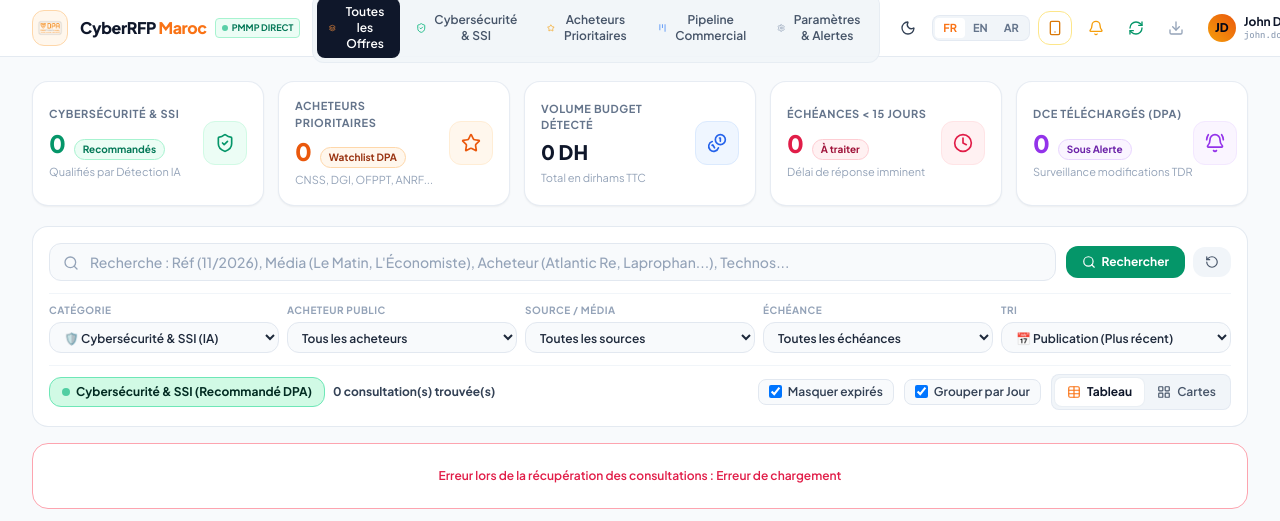
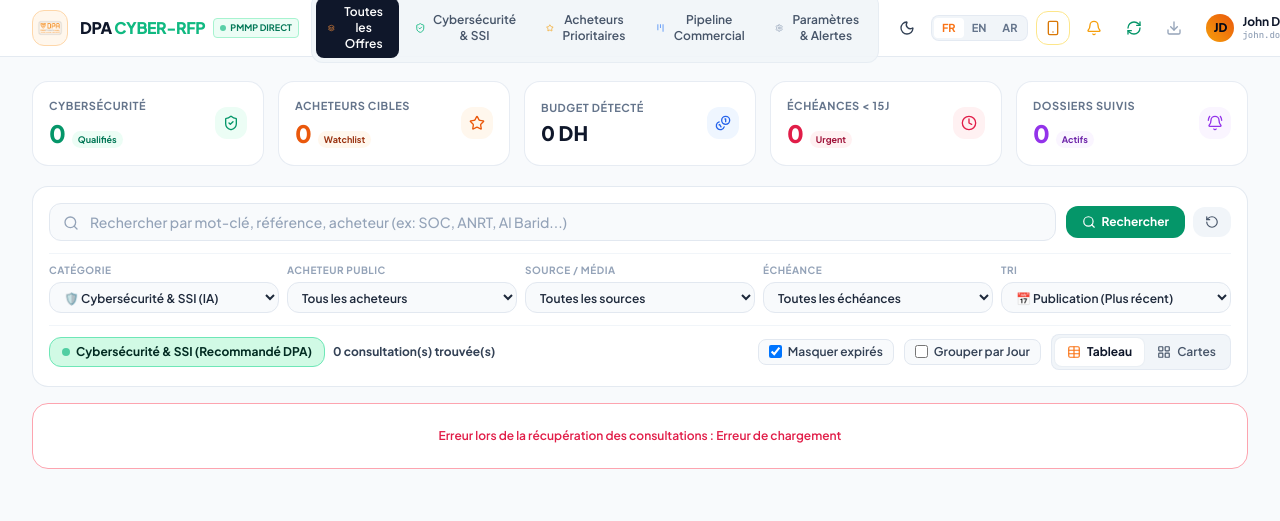
Before and after one commit to anasramouki/DPA-CYBER-RFP, a FastAPI app: template src/templates/index.html in a window 1280 px wide. Shown: the top 521 px of the page. Run offline with FastAPI, Linux system fonts and the light colour scheme; the template is opened without the code that fills it, so the values that code supplies are empty; parts of the project's set-up code (start-up, migrations or seed data) failed here and were passed over; some libraries are stand-ins or nearby versions.

Commit message:
feat: DPA-CYBER-RFP executive UI decluttering, title normalization and branding

```diff
--- a/backend-next/package.json
+++ b/backend-next/package.json
@@ -1,5 +1,5 @@
 {
-  "name": "cyberrfp-backend",
+  "name": "dpa-cyber-rfp",
   "version": "0.1.0",
   "private": true,
   "scripts": {
--- a/backend-next/src/app/layout.tsx
+++ b/backend-next/src/app/layout.tsx
@@ -2,9 +2,9 @@ import type { Metadata } from 'next';
 import './globals.css';
 
 export const metadata: Metadata = {
-  title: 'CyberRFP Maroc — Radar & Veille Marchés Publics IT & Cybersécurité',
+  title: 'DPA-CYBER-RFP — Veille Marchés Publics & Cybersécurité',
   description:
-    'Plateforme de veille stratégique en temps réel des appels d\'offres au Maroc pour le secteur IT & Cybersécurité.',
+    'Plateforme DPA-CYBER-RFP de veille stratégique en temps réel des appels d\'offres cybersécurité et marchés publics au Maroc.',
 };
 
 export default function RootLayout({
--- a/src/templates/index.html
+++ b/src/templates/index.html
@@ -3,7 +3,7 @@
 <head>
   <meta charset="UTF-8">
   <meta name="viewport" content="width=device-width, initial-scale=1.0, viewport-fit=cover">
-  <title>CyberRFP Maroc — Veille Intelligente Marchés Publics & DCE Direct</title>
+  <title>DPA-CYBER-RFP — Veille Intelligente Marchés Publics & DCE Direct</title>
 
   <!-- Apple iOS / iPhone Web App Capabilities -->
   <meta name="apple-mobile-web-app-capable" content="yes">
@@ -180,7 +180,7 @@
             <img src="/static/dpa_logo.png" alt="DPA - DataProtech company" class="h-5 sm:h-6 w-auto object-contain">
           </div>
           <div class="flex items-center space-x-1.5 sm:space-x-2">
-            <span class="font-extrabold text-xs sm:text-base tracking-tight text-slate-900 dark:text-white">CyberRFP <span class="text-orange-500">Maroc</span></span>
+            <span class="font-extrabold text-xs sm:text-base tracking-tight text-slate-900 dark:text-white">DPA <span class="text-emerald-500">CYBER-RFP</span></span>
             <span class="hidden md:inline-flex items-center space-x-1 px-1.5 py-0.5 rounded text-[9px] font-bold bg-emerald-50 text-emerald-700 dark:bg-emerald-950/50 dark:text-emerald-400 border border-emerald-200 dark:border-emerald-800/60">
               <span class="w-1.5 h-1.5 rounded-full bg-emerald-500 animate-pulse"></span>
               <span>PMMP DIRECT</span>
@@ -336,80 +336,80 @@
   <!-- ==================== MAIN CONTENT (EXPANDED WORKSPACE) ==================== -->
   <main class="max-w-[1720px] mx-auto px-2 sm:px-6 lg:px-8 py-4 sm:py-6 flex-1 w-full space-y-4 sm:space-y-5 overflow-x-clip">
 
-    <!-- KPI Metric Summary Ribbon (5 High-density columns) -->
-    <div class="grid grid-cols-2 sm:grid-cols-3 lg:grid-cols-5 gap-1.5 sm:gap-3.5">
+    <!-- KPI Metric Summary Ribbon (Minimalist, Airy & Executive) -->
+    <div class="grid grid-cols-2 sm:grid-cols-3 lg:grid-cols-5 gap-2 sm:gap-3.5">
 
       <!-- KPI 1: Cybersécurité -->
-      <div class="bg-white dark:bg-slate-900 rounded-2xl p-2 sm:p-4 border border-slate-200/80 dark:border-slate-800 shadow-sm flex items-center justify-between transition-colors">
-        <div class="space-y-0.5 sm:space-y-1">
-          <span class="text-[9px] sm:text-[11px] font-bold text-slate-500 dark:text-slate-400 uppercase tracking-wider block" id="kpi-lbl-cyber">Cybersécurité & SSI</span>
-          <div class="flex items-baseline space-x-1 sm:space-x-2">
-            <span class="text-lg sm:text-2xl font-black text-emerald-600 dark:text-emerald-400" id="kpi-cyber-count">0</span>
-            <span class="text-[8px] sm:text-[10px] font-bold text-emerald-700 dark:text-emerald-300 bg-emerald-50 dark:bg-emerald-950/60 px-1 sm:px-2 py-0.5 rounded-full border border-emerald-200 dark:border-emerald-800" id="kpi-badge-cyber">Recommandés</span>
-          </div>
-          <span class="text-[9px] sm:text-[11px] text-slate-400 dark:text-slate-500 block truncate" id="kpi-sub-cyber">Qualifiés par Détection IA</span>
-        </div>
-        <div class="w-7 h-7 sm:w-11 sm:h-11 rounded-lg sm:rounded-xl bg-emerald-50 dark:bg-emerald-950/60 text-emerald-600 dark:text-emerald-400 flex items-center justify-center shrink-0 border border-emerald-100 dark:border-emerald-800/60">
-          <i data-lucide="shield-check" class="w-3.5 h-3.5 sm:w-5 sm:h-5"></i>
+      <div class="bg-white dark:bg-slate-900 rounded-2xl p-3 sm:p-4 border border-slate-200/80 dark:border-slate-800 shadow-2xs flex items-center justify-between transition-colors">
+        <div class="space-y-0.5">
+          <span class="text-[10px] sm:text-[11px] font-bold text-slate-500 dark:text-slate-400 uppercase tracking-wider block" id="kpi-lbl-cyber">Cybersécurité</span>
+          <div class="flex items-baseline space-x-1.5">
+            <span class="text-xl sm:text-2xl font-black text-emerald-600 dark:text-emerald-400" id="kpi-cyber-count">0</span>
+            <span class="text-[9px] font-bold text-emerald-700 dark:text-emerald-300 bg-emerald-50 dark:bg-emerald-950/60 px-1.5 py-0.5 rounded-full" id="kpi-badge-cyber">Qualifiés</span>
+          </div>
+          <span class="hidden" id="kpi-sub-cyber"></span>
+        </div>
+        <div class="w-8 h-8 rounded-xl bg-emerald-50 dark:bg-emerald-950/60 text-emerald-600 dark:text-emerald-400 flex items-center justify-center shrink-0">
+          <i data-lucide="shield-check" class="w-4 h-4"></i>
         </div>
       </div>
 
       <!-- KPI 2: Acheteurs Prioritaires -->
-      <div class="bg-white dark:bg-slate-900 rounded-2xl p-2 sm:p-4 border border-slate-200/80 dark:border-slate-800 shadow-sm flex items-center justify-between transition-colors">
-        <div class="space-y-0.5 sm:space-y-1">
-          <span class="text-[9px] sm:text-[11px] font-bold text-slate-500 dark:text-slate-400 uppercase tracking-wider block" id="kpi-lbl-priority">Acheteurs Prioritaires</span>
-          <div class="flex items-baseline space-x-1 sm:space-x-2">
-            <span class="text-lg sm:text-2xl font-black text-orange-600 dark:text-orange-400" id="kpi-priority-count">0</span>
-            <span class="text-[8px] sm:text-[10px] font-bold text-orange-800 dark:text-orange-300 bg-orange-50 dark:bg-orange-950/60 px-1 sm:px-2 py-0.5 rounded-full border border-orange-200 dark:border-orange-800" id="kpi-badge-priority">Watchlist DPA</span>
-          </div>
-          <span class="text-[9px] sm:text-[11px] text-slate-400 dark:text-slate-500 block truncate" id="kpi-sub-priority">CNSS, DGI, OFPPT, ANRF...</span>
-        </div>
-        <div class="w-7 h-7 sm:w-11 sm:h-11 rounded-lg sm:rounded-xl bg-orange-50 dark:bg-orange-950/60 text-orange-600 dark:text-orange-400 flex items-center justify-center shrink-0 border border-orange-100 dark:border-orange-800/60">
-          <i data-lucide="star" class="w-3.5 h-3.5 sm:w-5 sm:h-5"></i>
+      <div class="bg-white dark:bg-slate-900 rounded-2xl p-3 sm:p-4 border border-slate-200/80 dark:border-slate-800 shadow-2xs flex items-center justify-between transition-colors">
+        <div class="space-y-0.5">
+          <span class="text-[10px] sm:text-[11px] font-bold text-slate-500 dark:text-slate-400 uppercase tracking-wider block" id="kpi-lbl-priority">Acheteurs Cibles</span>
+          <div class="flex items-baseline space-x-1.5">
+            <span class="text-xl sm:text-2xl font-black text-orange-600 dark:text-orange-400" id="kpi-priority-count">0</span>
+            <span class="text-[9px] font-bold text-orange-800 dark:text-orange-300 bg-orange-50 dark:bg-orange-950/60 px-1.5 py-0.5 rounded-full" id="kpi-badge-priority">Watchlist</span>
+          </div>
+          <span class="hidden" id="kpi-sub-priority"></span>
+        </div>
+        <div class="w-8 h-8 rounded-xl bg-orange-50 dark:bg-orange-950/60 text-orange-600 dark:text-orange-400 flex items-center justify-center shrink-0">
+          <i data-lucide="star" class="w-4 h-4"></i>
         </div>
       </div>
 
       <!-- KPI 3: Volume Budget -->
-      <div class="bg-white dark:bg-slate-900 rounded-2xl p-2 sm:p-4 border border-slate-200/80 dark:border-slate-800 shadow-sm flex items-center justify-between transition-colors">
-        <div class="space-y-0.5 sm:space-y-1">
-          <span class="text-[9px] sm:text-[11px] font-bold text-slate-500 dark:text-slate-400 uppercase tracking-wider block" id="kpi-lbl-budget">Volume Budget Détecté</span>
-          <div class="flex items-baseline space-x-1 sm:space-x-2">
-            <span class="text-xs sm:text-xl font-black text-slate-900 dark:text-white" id="kpi-total-budget">0 DH</span>
-          </div>
-          <span class="text-[9px] sm:text-[11px] text-slate-400 dark:text-slate-500 block truncate" id="kpi-sub-budget">Total en dirhams TTC</span>
-        </div>
-        <div class="w-7 h-7 sm:w-11 sm:h-11 rounded-lg sm:rounded-xl bg-blue-50 dark:bg-blue-950/60 text-blue-600 dark:text-blue-400 flex items-center justify-center shrink-0 border border-blue-100 dark:border-blue-800/60">
-          <i data-lucide="coins" class="w-3.5 h-3.5 sm:w-5 sm:h-5"></i>
+      <div class="bg-white dark:bg-slate-900 rounded-2xl p-3 sm:p-4 border border-slate-200/80 dark:border-slate-800 shadow-2xs flex items-center justify-between transition-colors">
+        <div class="space-y-0.5">
+          <span class="text-[10px] sm:text-[11px] font-bold text-slate-500 dark:text-slate-400 uppercase tracking-wider block" id="kpi-lbl-budget">Budget Détecté</span>
+          <div class="flex items-baseline space-x-1.5">
+            <span class="text-base sm:text-xl font-black text-slate-900 dark:text-white" id="kpi-total-budget">0 DH</span>
+          </div>
+          <span class="hidden" id="kpi-sub-budget"></span>
+        </div>
+        <div class="w-8 h-8 rounded-xl bg-blue-50 dark:bg-blue-950/60 text-blue-600 dark:text-blue-400 flex items-center justify-center shrink-0">
+          <i data-lucide="coins" class="w-4 h-4"></i>
         </div>
       </div>
 
       <!-- KPI 4: Échéances Urgentes (< 15j) -->
-      <div class="bg-white dark:bg-slate-900 rounded-2xl p-2 sm:p-4 border border-slate-200/80 dark:border-slate-800 shadow-sm flex items-center justify-between transition-colors">
-        <div class="space-y-0.5 sm:space-y-1">
-          <span class="text-[9px] sm:text-[11px] font-bold text-slate-500 dark:text-slate-400 uppercase tracking-wider block" id="kpi-lbl-urgent">Échéances < 15 jours</span>
-          <div class="flex items-baseline space-x-1 sm:space-x-2">
-            <span class="text-lg sm:text-2xl font-black text-rose-600 dark:text-rose-400" id="kpi-urgent-count">0</span>
-            <span class="text-[8px] sm:text-[10px] font-bold text-rose-800 dark:text-rose-300 bg-rose-50 dark:bg-rose-950/60 px-1 sm:px-2 py-0.5 rounded-full border border-rose-200 dark:border-rose-800" id="kpi-badge-urgent">À traiter</span>
-          </div>
-          <span class="text-[9px] sm:text-[11px] text-slate-400 dark:text-slate-500 block truncate" id="kpi-sub-urgent">Délai de réponse imminent</span>
-        </div>
-        <div class="w-7 h-7 sm:w-11 sm:h-11 rounded-lg sm:rounded-xl bg-rose-50 dark:bg-rose-950/60 text-rose-600 dark:text-rose-400 flex items-center justify-center shrink-0 border border-rose-100 dark:border-rose-800/60">
-          <i data-lucide="clock" class="w-3.5 h-3.5 sm:w-5 sm:h-5"></i>
+      <div class="bg-white dark:bg-slate-900 rounded-2xl p-3 sm:p-4 border border-slate-200/80 dark:border-slate-800 shadow-2xs flex items-center justify-between transition-colors">
+        <div class="space-y-0.5">
+          <span class="text-[10px] sm:text-[11px] font-bold text-slate-500 dark:text-slate-400 uppercase tracking-wider block" id="kpi-lbl-urgent">Échéances &lt; 15j</span>
+          <div class="flex items-baseline space-x-1.5">
+            <span class="text-xl sm:text-2xl font-black text-rose-600 dark:text-rose-400" id="kpi-urgent-count">0</span>
+            <span class="text-[9px] font-bold text-rose-800 dark:text-rose-300 bg-rose-50 dark:bg-rose-950/60 px-1.5 py-0.5 rounded-full" id="kpi-badge-urgent">Urgent</span>
+          </div>
+          <span class="hidden" id="kpi-sub-urgent"></span>
+        </div>
+        <div class="w-8 h-8 rounded-xl bg-rose-50 dark:bg-rose-950/60 text-rose-600 dark:text-rose-400 flex items-center justify-center shrink-0">
+          <i data-lucide="clock" class="w-4 h-4"></i>
         </div>
       </div>
 
       <!-- KPI 5: DCE Téléchargés / Alertes -->
-      <div class="bg-white dark:bg-slate-900 rounded-2xl p-2 sm:p-4 border border-slate-200/80 dark:border-slate-800 shadow-sm flex items-center justify-between transition-colors">
-        <div class="space-y-0.5 sm:space-y-1">
-          <span class="text-[9px] sm:text-[11px] font-bold text-slate-500 dark:text-slate-400 uppercase tracking-wider block" id="kpi-lbl-downloaded">DCE Téléchargés (DPA)</span>
-          <div class="flex items-baseline space-x-1 sm:space-x-2">
-            <span class="text-lg sm:text-2xl font-black text-purple-600 dark:text-purple-400" id="kpi-downloaded-count">0</span>
-            <span class="text-[8px] sm:text-[10px] font-bold text-purple-800 dark:text-purple-300 bg-purple-50 dark:bg-purple-950/60 px-1 sm:px-2 py-0.5 rounded-full border border-purple-200 dark:border-purple-800" id="kpi-badge-downloaded">Sous Alerte</span>
-          </div>
-          <span class="text-[9px] sm:text-[11px] text-slate-400 dark:text-slate-500 block truncate" id="kpi-sub-downloaded">Surveillance modifications TDR</span>
-        </div>
-        <div class="w-7 h-7 sm:w-11 sm:h-11 rounded-lg sm:rounded-xl bg-purple-50 dark:bg-purple-950/60 text-purple-600 dark:text-purple-400 flex items-center justify-center shrink-0 border border-purple-100 dark:border-purple-800/60">
-          <i data-lucide="bell-ring" class="w-3.5 h-3.5 sm:w-5 sm:h-5"></i>
+      <div class="bg-white dark:bg-slate-900 rounded-2xl p-3 sm:p-4 border border-slate-200/80 dark:border-slate-800 shadow-2xs flex items-center justify-between transition-colors">
+        <div class="space-y-0.5">
+          <span class="text-[10px] sm:text-[11px] font-bold text-slate-500 dark:text-slate-400 uppercase tracking-wider block" id="kpi-lbl-downloaded">Dossiers Suivis</span>
+          <div class="flex items-baseline space-x-1.5">
+            <span class="text-xl sm:text-2xl font-black text-purple-600 dark:text-purple-400" id="kpi-downloaded-count">0</span>
+            <span class="text-[9px] font-bold text-purple-800 dark:text-purple-300 bg-purple-50 dark:bg-purple-950/60 px-1.5 py-0.5 rounded-full" id="kpi-badge-downloaded">Actifs</span>
+          </div>
+          <span class="hidden" id="kpi-sub-downloaded"></span>
+        </div>
+        <div class="w-8 h-8 rounded-xl bg-purple-50 dark:bg-purple-950/60 text-purple-600 dark:text-purple-400 flex items-center justify-center shrink-0">
+          <i data-lucide="bell-ring" class="w-4 h-4"></i>
         </div>
       </div>
 
@@ -435,7 +435,7 @@
               spellcheck="false"
               oninput="onSearchInput(this.value)"
               onfocus="showSearchSuggestions()"
-              placeholder="Recherche : Réf (11/2026), Média (Le Matin, L'Économiste), Acheteur (Atlantic Re, Laprophan...), Technos..."
+              placeholder="Rechercher par mot-clé, référence, acheteur (ex: SOC, ANRT, Al Barid...)"
               class="w-full bg-slate-50 dark:bg-slate-950 border border-slate-200 dark:border-slate-800 rounded-xl pl-10 pr-9 py-2 text-xs sm:text-sm text-slate-900 dark:text-white placeholder-slate-400 focus:outline-none focus:border-emerald-500 focus:ring-2 focus:ring-emerald-500/10 transition font-medium"
             >
             <button id="btn-clear-search" onclick="clearSearchInput()" class="hidden absolute right-3 top-2.5 p-1 rounded-md text-slate-400 hover:text-slate-700 dark:hover:text-white transition" title="Effacer">
@@ -573,7 +573,7 @@
 
             <!-- Group by Day Toggle -->
             <label class="inline-flex items-center space-x-1.5 cursor-pointer bg-slate-50 dark:bg-slate-950 hover:bg-slate-100 dark:hover:bg-slate-800 px-2.5 py-1 rounded-lg border border-slate-200 dark:border-slate-800 transition font-semibold text-slate-700 dark:text-slate-300">
-              <input type="checkbox" id="toggle-group-by-day" checked onchange="renderTendersList(allTendersCache)" class="rounded text-emerald-600 focus:ring-emerald-500">
+              <input type="checkbox" id="toggle-group-by-day" onchange="renderTendersList(allTendersCache)" class="rounded text-emerald-600 focus:ring-emerald-500">
               <span id="group-toggle-label">Grouper par Jour</span>
             </label>
 
```
Also changed, not shown: backend-next/src/app/page.tsx (+57 -22 lines), README.md, src/static/app.js.
